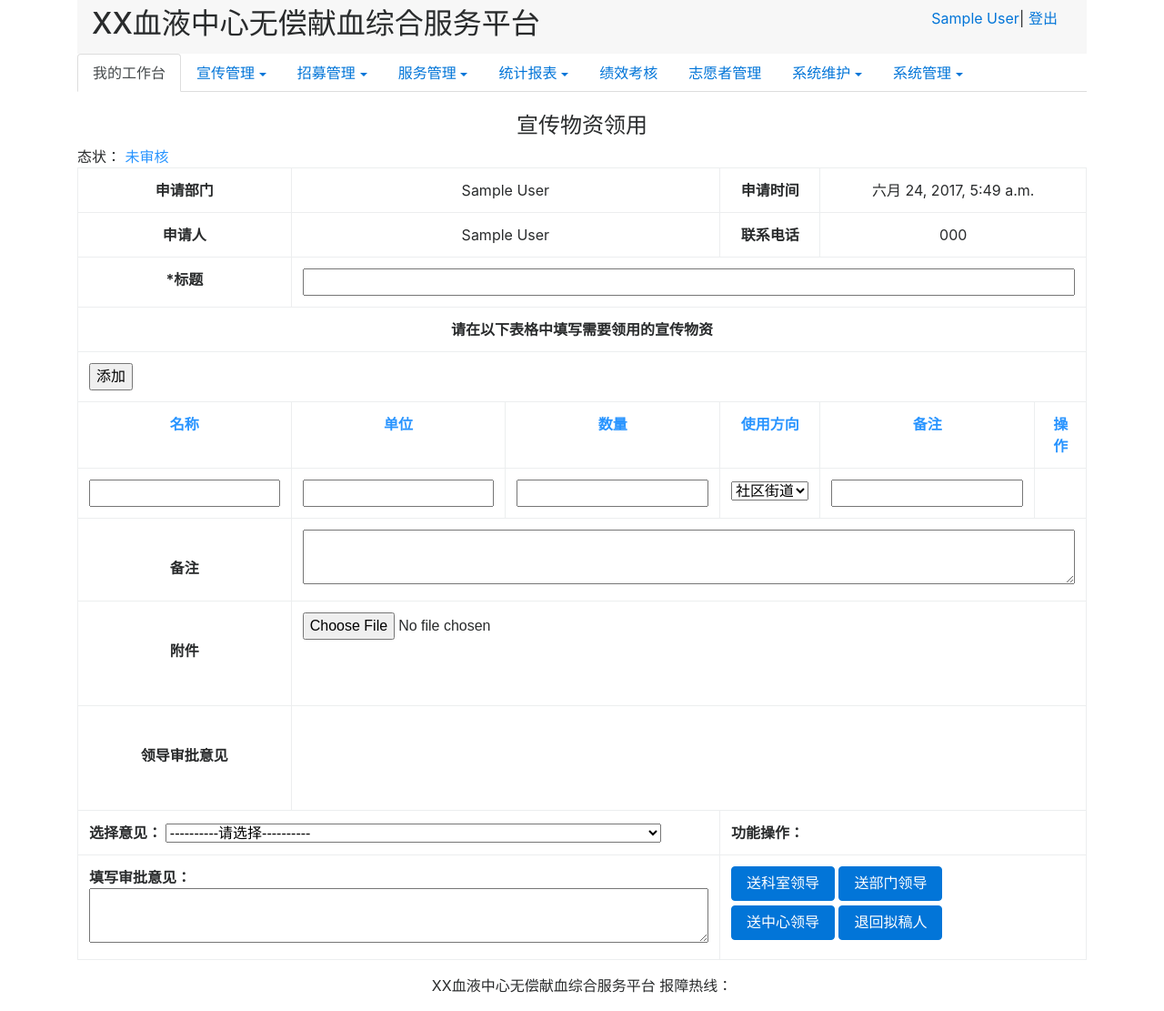
After one commit to haoSeven/Aproject, a Django app: a page that uses apps/xuanchuan/templates/wzly_draft.html in a window 1280 px wide. The commit adds this page. Shown: the whole page at 91% size. Run offline with Django 3.2, Linux system fonts and the light colour scheme; a user stored in the database is signed in; tables that the repository leaves empty hold one stand-in row (values such as "Sample post"); some libraries are stand-ins or nearby versions.

Commit message:
增加 宣传物资领用申请（附件未完成）

```diff
--- a/apps/xuanchuan/templates/Publicity_management.html
+++ b/apps/xuanchuan/templates/Publicity_management.html
@@ -66,7 +66,7 @@
                              alt="通用的占位符缩略图">
 
                             <p>
-                                <a href="#"><h4 align="center">宣传品物资领用申请</h4></a>
+                                <a href="{% url 'xc:item_receive_draft' %}"><h4 align="center">宣传品物资领用申请</h4></a>
                             </p>
                             <p>
                                 <a href="{% url 'xc:itemreceiversearch' %}"><h4 align="center">宣传品物资领用查询</h4></a>
--- /dev/null
+++ b/apps/xuanchuan/templates/wzly_draft.html
@@ -0,0 +1,288 @@
+{% extends 'mainiframe.html' %}
+{% load staticfiles %}
+
+{% block title %}
+宣传物资领用
+{% endblock %}
+
+{% block content %}
+
+    <header >
+        <h4 class="text_center">宣传物资领用</h4>
+        <div>
+        <span>态状：</span>
+        <span style="color:#2894FF" id="state">未审核</span>
+        </div>
+
+    </header>
+    <section>
+        <table class="table table-bordered" id="order">
+            <tbody>
+
+            <tr>
+                <th class="text_center">申请部门</th>
+                <td class="text_center" colspan="2">{{ request.user.team }}</td>
+                <th class="text_center" >申请时间</th>
+                <td class="text_center" colspan="2" id="applytime">{{ add_time }}</td>
+            </tr>
+            <tr>
+                <th class="text_center">申请人</th>
+                <td class="text_center" colspan="2">{{ request.user.name }}</td>
+                <th class="text_center">联系电话</th>
+                <td class="text_center" colspan="2">{{ request.user.mobile }}</td>
+            </tr>
+            <tr>
+                <th class="text_center">*标题</th>
+                <td colspan="5"><input style="width: 100%" id="title"></input></td>
+            </tr>
+            <tr>
+                <th colspan="6" class="text_center">请在以下表格中填写需要领用的宣传物资</th>
+            </tr>
+
+
+
+            <section>
+                <tr>
+                    <td colspan="6">
+                    <button id="add_button" onclick="addonclick()">添加</button>
+
+                </tr>
+                <tr>
+
+                <th class="text_center"style="color:#2894FF">名称</th>
+                <th class="text_center"style="color:#2894FF">单位</th>
+                <th class="text_center"style="color:#2894FF">数量</th>
+                <th class="text_center"style="color:#2894FF">使用方向</th>
+                <th class="text_center"style="color:#2894FF">备注</th>
+                <th class="text_center"style="color:#2894FF">操作</th>
+                </tr>
+
+                <tr id="message0">
+                    <td><input style="width: 100%"></input></td>
+                    <td><input style="width: 100%"></input></td>
+                    <td><input style="width: 100%"></input></td>
+                    <td>
+                        <select style="width: 100%">
+                            <option>社区街道</option>
+                            <option>单位企业</option>
+                            <option>学校</option>
+                            <option>Audi</option>
+                        </select>
+                    </td>
+                    <td><input style="width: 100%"></input></td>
+                    <td>
+
+                    </td>
+                </tr>
+
+            </section>
+
+            <tr>
+                <th><div class="remark_text">备注</div></th>
+                <td colspan="6"><textarea class="remark_textarea" id="remarks"> </textarea></td>
+            </tr>
+            <tr>
+                <th><div class="textarea_style">附件</div></th>
+                    <td colspan="6">
+                        <input type="hidden" id="lis_id" name="lis_id" value="">
+                        <input type="file" name="file" id="file_upload">
+                    </td>
+            </tr>
+            <tr>
+                <th><div class="textarea_style">领导审批意见</div></th>
+                <td colspan="6"></td>
+            </tr>
+            <tr>
+                <th colspan="3">选择意见：
+                    <select style="width: 80%" id="sele_suggest"  onchange="change()">
+                        <option>----------请选择----------</option>
+                        <option>同意</option>
+                        <option>拟同意，待领导审批。</option>
+                        <option>请重新修改。</option>
+                    </select></th>
+                <th colspan="3">功能操作：</th>
+            </tr>
+            <tr>
+                <th colspan="3">
+                    填写审批意见：
+                    <textarea class="remark_textarea" id="input_suggest"> </textarea>
+                </th>
+                <td colspan="3">
+                    <div>
+                        <button class="btn btn-primary " data-toggle="modal" data-target="#myModal">送科室领导</button>
+                        <button class="btn btn-primary " data-toggle="modal" data-target="#myModal">送部门领导</button></div>
+                    <div style="padding-top: 5px">
+                        <button class="btn btn-primary " data-toggle="modal" data-target="#myModal">送中心领导</button>
+                        <button class="btn btn-primary " data-toggle="modal" data-target="#myModal">退回拟稿人</button></div>
+                </td>
+
+            </tr>
+            </tbody>
+        </table>
+    </section>
+
+    <div class="modal fade" id="myModal" tabindex="-1" role="dialog" aria-labelledby="myModalLabel" aria-hidden="true">
+        <div class="modal-dialog">
+            <div class="modal-content" style="width:180%">
+                <div class="modal-header">
+                    <h4 class="modal-title" id="myModalLabel">
+                        选择提交
+                    </h4>
+                </div>
+                <div class="modal-body">
+                   <div id='inputbox' class="box" style="height:100%;">
+                    <div class="row">
+                        <div class="col-md-4">
+                            <div class="card card-block" style="height:400px; width: 80%; overflow:auto;">
+                              <h4 class="card-title">组织机构</h4>
+                              <p class="card-text">
+                                  <ul id="tree" class="filetree">
+                                    <li><span class="folder">血液中心</span>
+                                        <ul>
+                                            {% for office in all_office %}
+                                            <li><span class="folder" id="{{ office.id }}">{{ office.office_name }}</span>
+                                                <ul>
+                                                    {% for team in office.get_team %}
+                                                    <li><span class="folder"><a onclick="getUser(this.id)" id="{{ team.id }}">{{ team.team_name }}</a></span></li>
+                                                    {% endfor %}
+                                                </ul>
+                                            </li>
+                                            {% endfor %}
+                                        </ul>
+                                    </li>
+                                </ul>
+                            </p>
+                        </div>
+                    </div>
+                    <div class="col-md-3">
+                        <div class="card card-block" style="height:400px; overflow:auto;">
+                          <h4 class="card-title">候选人员</h4>
+                            <p class="card-text">
+                            <ul id="get_user">
+
+                            </ul>
+
+                            </p>
+                          </div>
+                      </div>
+                      <div class="col-xs-2" style="margin-top: 20%">
+                         <button type="button" class="btn btn-secondary" style="vertical-align:middle;">全选></button>
+                         <br><br>
+                         <button type="button" class="btn btn-secondary" style="vertical-align:middle;"> <还原 </button>
+                     </div>
+                     <div class="col-md-3">
+                        <div class="card card-block" style="height:400px; overflow:auto;">
+                          <h4 class="card-title">选中人员</h4>
+                          <p class="card-text">
+                             <ul id="select_user">
+
+                            </ul>
+                             </p>
+                         </div>
+                     </div>
+                 </div></div>
+
+                </div>
+                <div class="modal-footer">
+                    <button type="button" class="btn btn-default" data-dismiss="modal">
+                        关闭
+                    </button>
+                    <button type="button" class="btn btn-primary" onclick="send()">
+                        提交
+                    </button>
+                </div>
+            </div><!-- /.modal-content -->
+        </div><!-- /.modal-dialog -->
+    </div><!-- /.modal -->
+{% endblock %}
+
+
+{% block custom_js %}
+    <script type="text/javascript">
+    	var k=1;
+        var deletid=[0];
+        function addonclick(){                  //添加行
+            var tab=document.getElementById('order');
+            var n=document.getElementById('message0').rowIndex+1;
+            var tr=tab.insertRow(n);
+
+            tr.setAttribute("id","message"+k)
+            var td2=tr.insertCell(0)
+            var td3=tr.insertCell(1)
+            var td4=tr.insertCell(2)
+            var td5=tr.insertCell(3)
+            var td6=tr.insertCell(4)
+            var td1=tr.insertCell(5)
+
+            deletid.push(k)
+
+            td1.innerHTML="<button type='button' id='delete"+k+"' onclick='deleteRow(this.id)'>删除</button>"
+            td2.innerHTML="<input style='width: 100%'></input>"
+            td3.innerHTML="<input style='width: 100%'></input>"
+            td4.innerHTML="<input style='width: 100%'></input>"
+            td5.innerHTML="<select style='width: 100%'> <option>社区街道</option> <option>单位企业</option> <option>学校</option> <option>Audi</option> </select>"
+            td6.innerHTML="<input style='width: 100%'></input>"
+			k++;
+            }
+        function deleteRow(k)           //删除行
+        {
+
+            k = parseInt(k.substring(6));
+            alert(k);
+            $("#message"+ k +"").remove();
+            deletid.pop(k)
+        }
+
+        function send()
+        {
+
+
+        	var state = $("#state").html(); 			//获取状态
+        	var time=$("#applytime").html();            //获取申请时间
+        	var title=$("#title").val();                 // 获取标题
+        	var remarks=$("#remarks").val();              // 获取备注
+
+            $.ajax({
+            url: "{% url 'xc:item_receive_draft' %}",
+            type: 'POST',
+            cache: false,
+            data: {"state": state, "title": title, 'time': time, "remark": remarks, 'accept_user': selected_user, "style": "物资领用申请"},
+
+            dataType: "json",
+            beforeSend: function (xhr, settings) {
+                xhr.setRequestHeader("X-CSRFToken", "{{ csrf_token }}")
+            },
+                success: function (data) {
+                    var lis_id = data.lis_id;
+                    for (var i in deletid)	{										//获取领用内容
+                        var name = $("#message"+ i +" td:eq(0) input").val();		//获取物资名称
+                        var place = $("#message"+ i +" td:eq(1) input").val();		//获取领用单位
+                        var count = $("#message"+ i +" td:eq(2) input").val();		//获取数量
+                        var direction = $("#message"+ i +" td:eq(3) select").val();	//获取使用方向
+                        var remark = $("#message"+ i +" td:eq(4) input").val();		//获取备注
+                        $.ajax({
+                            url: "{% url 'xc:need_item' %}",
+                            type: 'POST',
+                            cache: false,
+                            data: {"name": name, "place": place, 'count': count, "direction": direction, 'remark': remark, 'lis_id': lis_id},
+                            dataType: "json",
+                            beforeSend: function (xhr, settings) {
+                                xhr.setRequestHeader("X-CSRFToken", "{{ csrf_token }}")
+                            },
+                            success: function (data) {
+
+                            }
+                        });
+                    }
+                }, error: function (data) {
+            }
+            });
+
+        }
+
+    </script>
+{% endblock %}
+{% block custom_css %}
+    <link rel="stylesheet" href="{% static 'css/write_css.css' %}">
+    <script src="{% static 'js/event.js' %}"></script>
+{% endblock %}
--- a/apps/xuanchuan/urls.py
+++ b/apps/xuanchuan/urls.py
@@ -4,7 +4,7 @@ from django.conf.urls import url
 
 from .views import MessageDraftView, MessageInfoView, MessageManagementView, MessageSearchView,\
     MessageDraftFileUploadView, MessageCategoryManageView, ItemsMakeCountView, ItemReceiverCountView,\
-    ItemsMakeSearchView, ItemReceiverSearchView, ItemMakeView, ReportQueryView
+    ItemsMakeSearchView, ItemReceiverSearchView, ItemMakeView, ReportQueryView,ItemReceiveView, ReceiveItemsView
 
 
 __author__ = 'haoSev7'
@@ -30,7 +30,11 @@ urlpatterns = [
     url(r'^itemmakesearch/$', ItemsMakeSearchView.as_view(), name='itemmakesearch'),
     # 宣传物资制作统计页面
     url(r'^itemmakecount/$', ItemsMakeCountView.as_view(), name='item_make_count'),
-    # 宣传物资制作查询页面
+    # 宣传物资领用申请页面
+    url(r'^itemreceiverdraft/$', ItemReceiveView.as_view(), name='item_receive_draft'),
+    # 宣传物资领用 物资
+    url(r'^needitem/$', ReceiveItemsView.as_view(), name='need_item'),
+    # 宣传物资领用查询页面
     url(r'^itemreceiversearch/$', ItemReceiverSearchView.as_view(), name='itemreceiversearch'),
     # 宣传物资领用统计页面
     url(r'^itemreceivercount/$', ItemReceiverCountView.as_view(), name='item_receiver_count'),
--- a/apps/xuanchuan/views.py
+++ b/apps/xuanchuan/views.py
@@ -11,7 +11,7 @@ from django.core import serializers
 from pure_pagination import PageNotAnInteger, Paginator
 
 from .models import MessageDraft, ObjMedia, Category, ItemsMake, ItemsReceive, DraftBase, CategoryCount,\
-    ItemMakeCount, ItemReceiveCount
+    ItemMakeCount, ItemReceiveCount, NeedItem
 from users.models import UserProfile, Office, Team
 from utils.mixin_utils import LoginRequiredMixin
 
@@ -469,26 +469,82 @@ class ItemMakeView(LoginRequiredMixin, View):
 
 class ItemReceiveView(LoginRequiredMixin, View):
     """
-    宣传物资领用表
+    宣传物资领用申请
     """
     def get(self, request):
         add_time = datetime.now()
+        all_office = Office.objects.all()
 
-        return render(request, '', {
+        return render(request, 'wzly_draft.html', {
             'add_time': add_time,
+            "all_office": all_office,
         })
 
     def post(self, request):
-        title = request.POST.get('title', '')
-        status = request.POST.get('state', '')
+        if request.is_ajax():
+            title = request.POST.get('title', '')
+            status = request.POST.get('state', '')
 
-        # 修改时间格式
-        time = request.POST.get('time', '')
-        patten = '年|月'
-        time = re.sub(patten, '-', time)
-        time = re.sub('日', '', time)
+            # 修改时间格式
+            time = request.POST.get('time', '')
+            patten = '年|月'
+            time = re.sub(patten, '-', time)
+            time = re.sub('日', '', time)
 
-        pass
+            remark = request.POST.get('remark', '')
+            accept_users = request.POST.getlist('accept_user[]', [])
+            style = request.POST.get('style', '')
+
+            draft_base = DraftBase()
+            draft_base.draft_user = request.user
+            draft_base.title = title
+            draft_base.status = status
+            draft_base.add_time = time
+            draft_base.style = style
+            draft_base.save()
+
+            receiver_draft = ItemsReceive()
+            receiver_draft.remark = remark
+            receiver_draft.main = draft_base
+            receiver_draft.save()
+
+            lis_draft_base = DraftBase.objects.get(id=draft_base.id)
+
+            # 修改   保存接受人的id
+            for a in accept_users:
+                accept_user = UserProfile.objects.get(id=a)
+                if accept_user:
+                    lis_draft_base.accept_user.add(accept_user)
+
+            recall = {"status": "success", "lis_id": receiver_draft.id}
+
+            return HttpResponse(json.dumps(recall))
+
+        return HttpResponse('{"status": "fail"}', content_type="application/json")
+
+
+class ReceiveItemsView(LoginRequiredMixin, View):
+
+    def post(self, request):
+
+        lis_id = request.POST.get('lis_id', '')
+        name = request.POST.get('name', '')
+        place = request.POST.get('place', '')
+        count = request.POST.get('count', 0)
+        direction = request.POST.get('direction', '')
+        remark = request.POST.get('remark', '')
+        if lis_id:
+            need_item = NeedItem()
+            need_item.name = name
+            need_item.unit = place
+            need_item.nums = count
+            need_item.use_method = direction
+            need_item.remark = remark
+            need_item.lis_id = lis_id
+            need_item.save()
+
+            return HttpResponse('{"status": "success"}', content_type="application/json")
+        return HttpResponse('{"status": "fail"}', content_type="application/json")
 
 
 class OverViewView(LoginRequiredMixin, View):
```
Also changed, not shown: apps/xuanchuan/models.py (+2 -15 lines), apps/plan/migrations/0001_initial.py, apps/plan/migrations/0002_auto_20170619_2336.py, apps/users/migrations/0001_initial.py, apps/xuanchuan/migrations/0001_initial.py, apps/xuanchuan/migrations/0002_auto_20170619_2345.py (added), apps/xuanchuan/migrations/0002_categorycount.py (deleted), apps/xuanchuan/migrations/0003_auto_20170615_2046.py (deleted), apps/xuanchuan/migrations/0004_auto_20170615_2050.py (deleted), apps/xuanchuan/migrations/0005_auto_20170616_1214.py (deleted).
